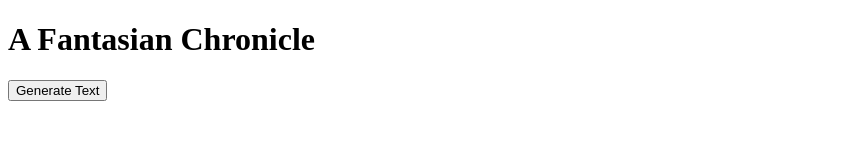
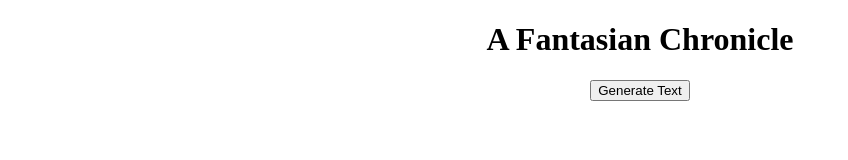
Before and after one commit to usselman/a-fantasian-chronicle, a website: page index.html in a window 1280 px wide. Shown: the whole page, without its empty margins (0-848 px from the left). Drawn offline with Linux system fonts and the light colour scheme.

Commit message:
chronicle

```diff
--- a/index.html
+++ b/index.html
@@ -3,7 +3,7 @@
   <head>
     <title>A Fantasian Chronicle</title>
   </head>
-  <body>
+  <body style="text-align: center">
     <h1>A Fantasian Chronicle</h1>
     <button id="generateButton">Generate Text</button>
     <br />
```
